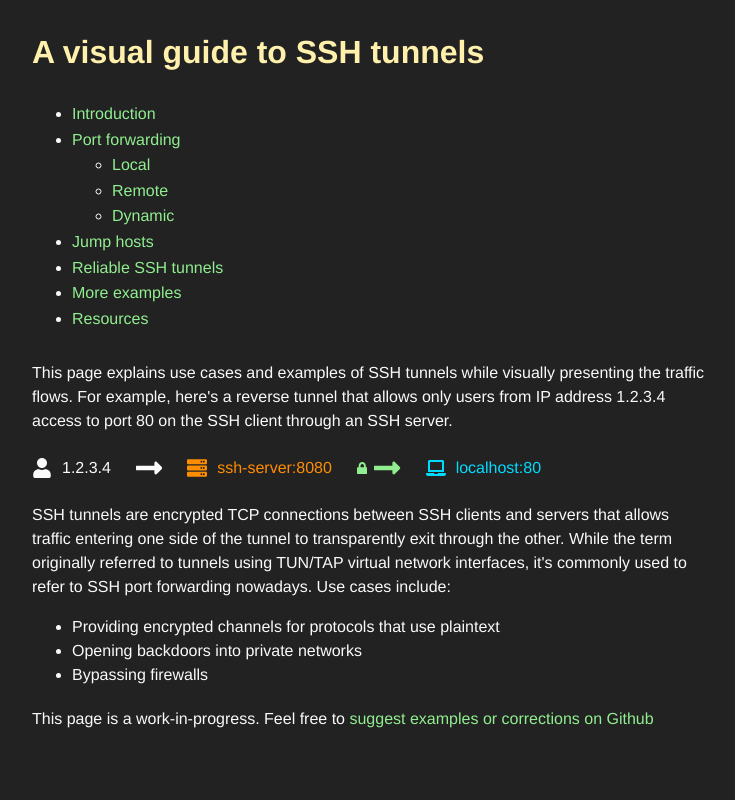
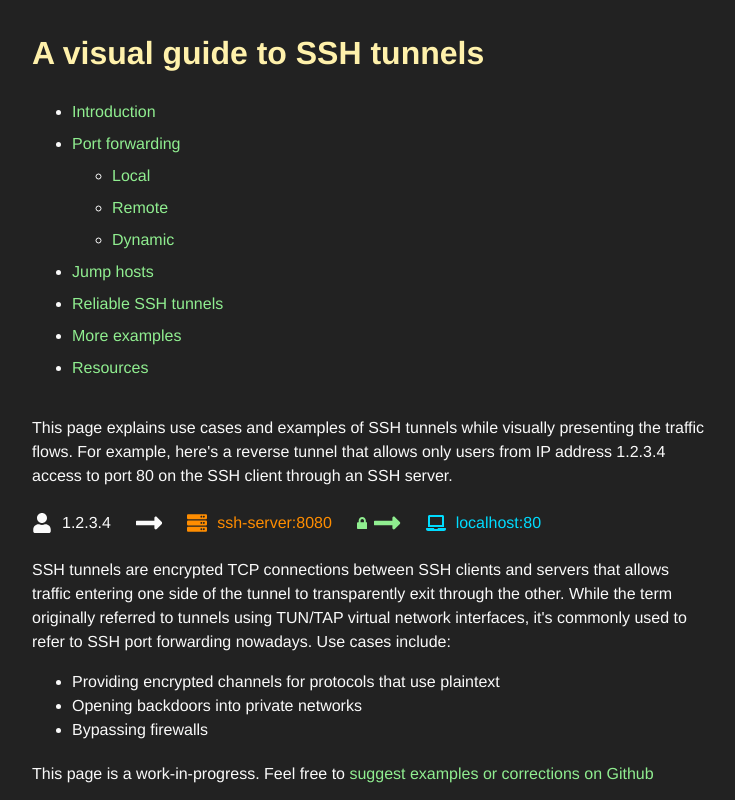
Before and after one commit to linrock/ssh-tunnels, a Vue app: page / in a window 1280 px wide. Shown: the top 800 px of the page, without its empty margins (268-1003 px from the left). Built offline with nearby package versions, Linux system fonts and the light colour scheme.

Commit message:
Convert more px units to rem

```diff
--- a/src/sections/0_Introduction.vue
+++ b/src/sections/0_Introduction.vue
@@ -74,10 +74,12 @@ section#introduction
     background #222
 
   .container
-    padding 10px 0 30px
+    padding 0.7rem 0 2rem
 
   nav
-    margin 30px 0
-    line-height 1.6rem
+    margin 1.5rem 0 2rem
+
+    li
+      line-height 2rem
 
 </style>
--- a/src/sections/8_Resources.vue
+++ b/src/sections/8_Resources.vue
@@ -14,8 +14,9 @@ section#resources
     background #222
 
   nav
-    margin-bottom 30px
+    margin-bottom 2rem
     a
       display block
+      line-height 2rem
 
 </style>
--- a/src/sections/9_Footer.vue
+++ b/src/sections/9_Footer.vue
@@ -10,8 +10,8 @@ footer
   footer
     background #111
     display flex
-    padding 12px 0
+    padding 1rem 1.25rem
     a
-      margin-right 30px
+      margin-right 2rem
 
 </style>
```
